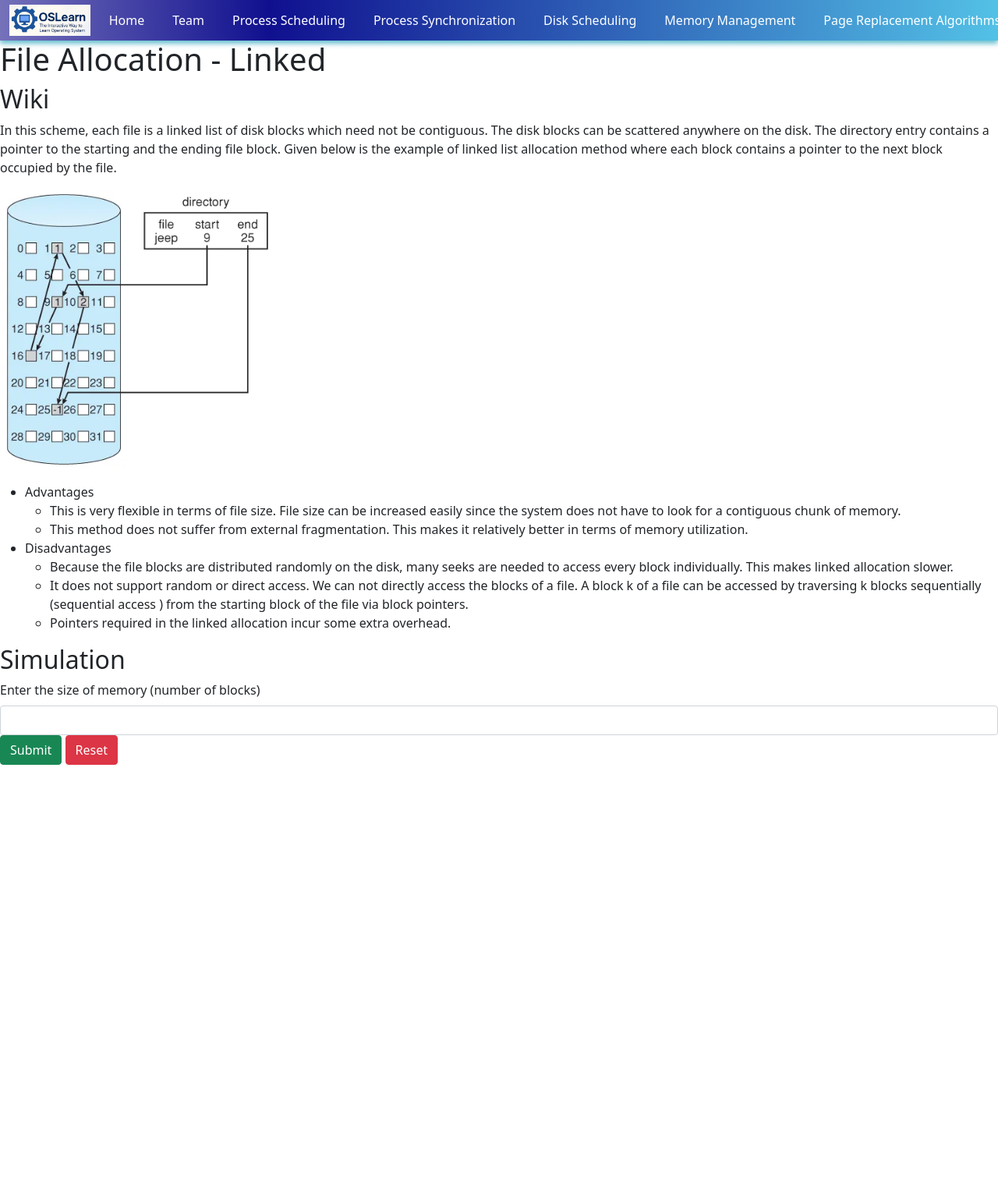
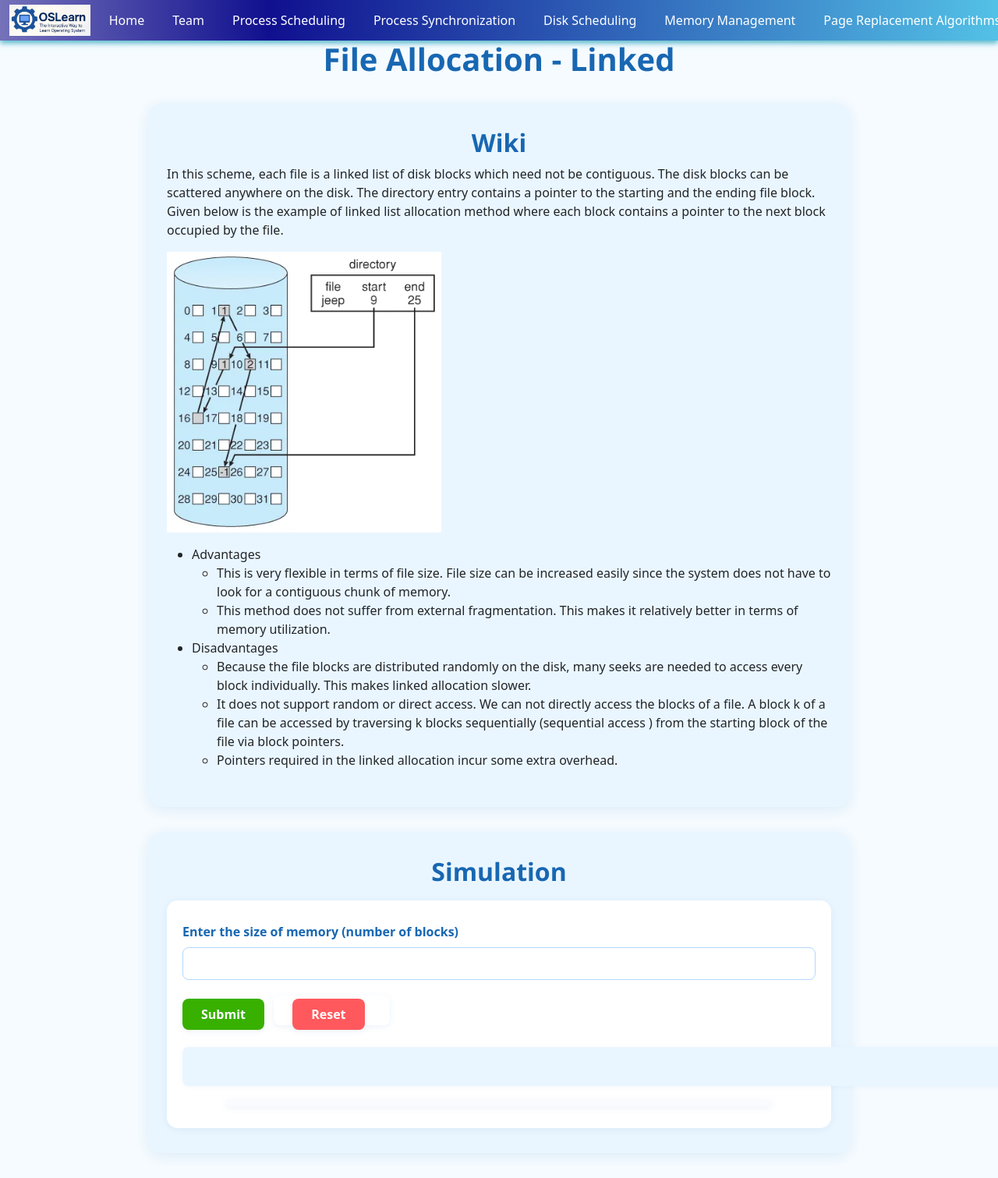
Before and after one commit to VarshiniAdurti28/OSLearn, a Flask app: page /file-allocation/linked in a window 1280 px wide; the page is wider, and only the part inside the window is pictured. Shown: that part at 78% size. Before the commit the page ends 981 px from the top of that part, so only its background shows below. Run offline with Flask 2, Linux system fonts and the light colour scheme.

Commit message:
Update fa_base.html

```diff
--- a/app/templates/file_allocation/fa_base.html
+++ b/app/templates/file_allocation/fa_base.html
@@ -8,6 +8,159 @@
 #vis2 {
   display: none;
 }
+
+body {
+    background: #f5fbff;
+}
+
+h1, h2 {
+    color: #1867b2;
+    font-family: 'Segoe UI', Arial, sans-serif;
+    font-weight: 700;
+    text-align: center;
+}
+
+section {
+    background: #eaf6ff;
+    border-radius: 18px;
+    box-shadow: 0 4px 16px rgba(24, 103, 178, 0.10);
+    margin: 32px auto;
+    padding: 32px 24px;
+    max-width: 900px;
+}
+
+label.form-label {
+    color: #1867b2;
+    font-weight: 600;
+    margin-bottom: 8px;
+}
+
+input.form-control {
+    border: 1.5px solid #b3d8ff;
+    border-radius: 8px;
+    padding: 8px 14px;
+    margin-bottom: 16px;
+    font-size: 1rem;
+    transition: border 0.2s;
+}
+
+input.form-control:focus {
+    border-color: #1867b2;
+    outline: none;
+}
+
+/* Button styling */
+.btn, .w3-button {
+    font-weight: 600;
+    border-radius: 8px;
+    padding: 8px 24px;
+    margin-right: 8px;
+    margin-top: 8px;
+    box-shadow: 0 2px 8px rgba(24, 103, 178, 0.08);
+    transition: background 0.2s, color 0.2s;
+}
+
+.btn-success {
+    background: #38b000;
+    color: #fff;
+    border: none;
+}
+
+.btn-success:hover {
+    background: #2d8600;
+}
+
+.btn-danger {
+    background: #ff595e;
+    color: #fff;
+    border: none;
+}
+
+.btn-danger:hover {
+    background: #d90429;
+}
+
+.btn-primary {
+    background: #1867b2;
+    color: #fff;
+    border: none;
+}
+
+.btn-primary:hover {
+    background: #125087;
+}
+
+
+#algo-div {
+    background: #ffffff;
+    border-radius: 14px;
+    box-shadow: 0 2px 12px rgba(24, 103, 178, 0.08);
+    padding: 28px 20px;
+    margin-top: 18px;
+}
+
+#op1 {
+    color: #1867b2;
+    font-weight: 500;
+    margin-top: 18px;
+}
+
+
+#op {
+    width: 100%;
+    max-width: 700px;    /* Limit the maximum width; adjust as needed */
+    min-width: 320px;    /* Optional: for mobile friendliness */
+    margin: 0 auto;      /* Center the box */
+    overflow-x: auto;    /* Enable horizontal scroll if content is too wide */
+    background: #f9fbff;
+    border-radius: 8px;
+    padding-bottom: 8px;
+    box-shadow: 0 2px 8px rgba(24, 103, 178, 0.08);
+    display: block;
+}
+
+#op > * {
+    min-width: 100%;     /* Ensures content fills the box, but doesn't overflow parent */
+    box-sizing: border-box;
+}
+
+
+#op::-webkit-scrollbar {
+    height: 8px;
+}
+#op::-webkit-scrollbar-thumb {
+    background: #b3d8ff;
+    border-radius: 4px;
+}
+
+
+#can {
+    background: #eaf6ff;
+    border-radius: 8px;
+    margin-top: 22px;
+    box-shadow: 0 1px 6px rgba(24, 103, 178, 0.05);
+    display: block;
+    margin-left: auto;
+    margin-right: auto;
+}
+
+
+@media (max-width: 700px) {
+    section, #algo-div {
+        padding: 18px 6px;
+        max-width: 99vw;
+    }
+    #can {
+        width: 98vw !important;
+        max-width: 98vw;
+    }
+    #op {
+        max-width: 98vw;
+        min-width: unset;
+    }
+}
+
+
 {% endblock %}
 
 {% block body %}
```
